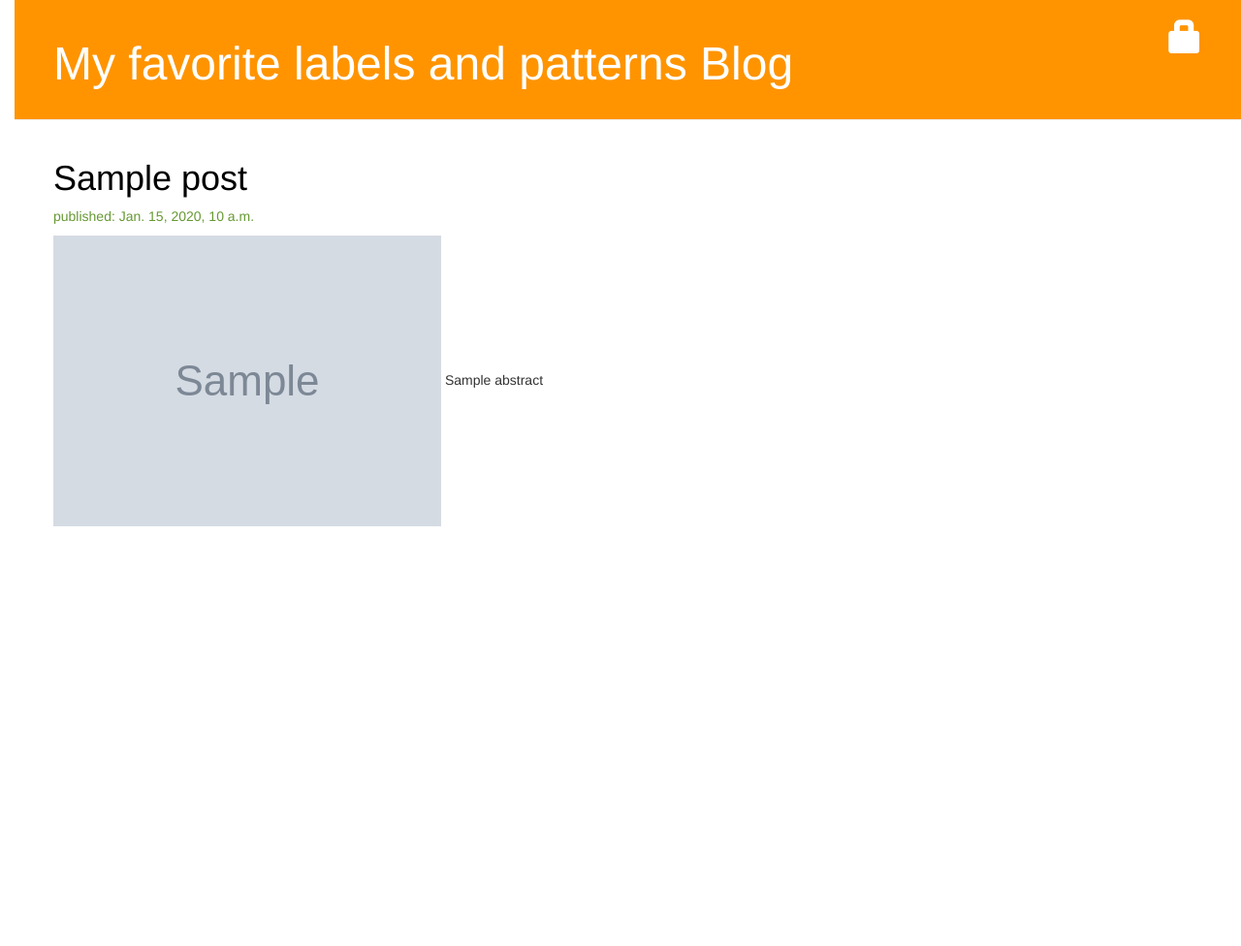
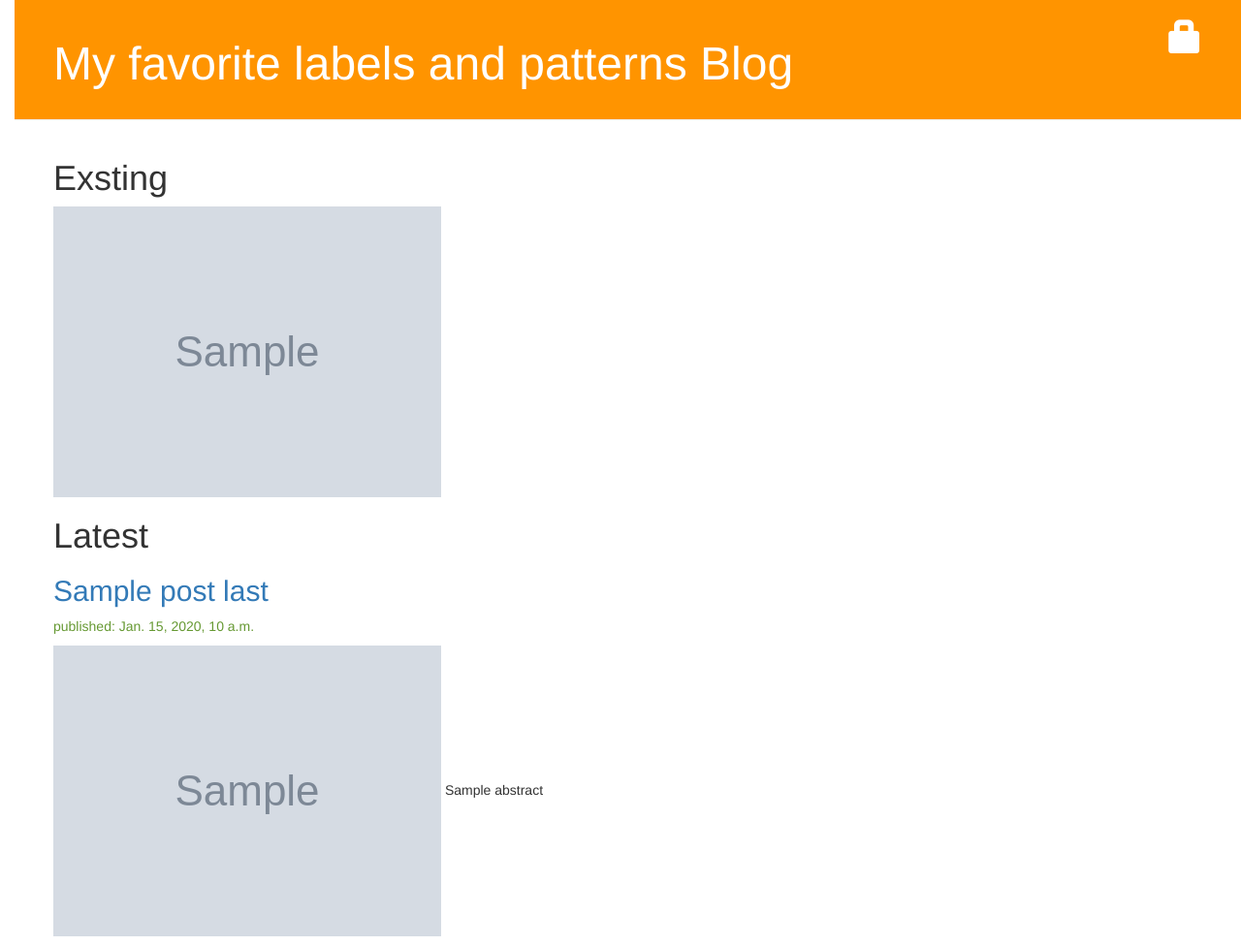
Before and after one commit to JsilverPi/my-first-blog, a Django app: template proj1/blog/templates/blog/post_list.html in a window 1280 px wide. Shown: the whole page at 97% size. Before the commit the page ends 543 px from the top, so only its background shows below. Run offline with Django 3.2, Linux system fonts and the light colour scheme; the template is opened without the code that fills it: most values are stand-ins (such as "Sample title", 1, 10 or a date in 2020); grey boxes marked "Sample" are stand-in pictures; some libraries are stand-ins or nearby versions.

Commit message:
modify 0908

```diff
--- a/proj1/blog/templates/blog/base.html
+++ b/proj1/blog/templates/blog/base.html
@@ -1,7 +1,7 @@
 {% load static %}
 <html>
 <head>
-<title>base</title>
+<title>fi.pythonanyware.com</title>
 <link rel="stylesheet" href="//maxcdn.bootstrapcdn.com/bootstrap/3.2.0/css/bootstrap.min.css">
 <link rel="stylesheet" href="//maxcdn.bootstrapcdn.com/bootstrap/3.2.0/css/bootstrap-theme.min.css">
 
--- a/proj1/blog/templates/blog/post_list.html
+++ b/proj1/blog/templates/blog/post_list.html
@@ -5,21 +5,39 @@
   <div class="content_container">
    <div class="row">
     <div class="col-mod-8" >
+   <h1>Exsting</h1>
   {% for post in posts  %}
+<!--
+
     <div class="post">
       <h1><a href="{% url 'post_detail' pk=post.pk %}">{{post.title}}</a></h1>
       <div class="date">
          <p>published: {{ post.published_date}} </p>
       </div>
       <p>
+-->
       <a  href="{% url 'post_detail' pk=post.pk %}">
       <img src="/static/ic-{{post.file_name}}" %}" >
       </a>
-      {{post.abstract|linebreaksbr}}
+<!--
+        {{post.abstract|linebreaksbr}}
       </p>
-      <br>
     </div>
+-->
   {% endfor %}
+
+<div class="post">
+<h1>Latest</h1>
+      <h2><a href="{% url 'post_detail' pk=post_last.pk %}">{{post_last.title}}</a></h2>
+      <div class="date">
+         <p>published: {{ post_last.published_date}} </p>
+      </div>
+      <p>
+      <a  href="{% url 'post_detail' pk=post_last.pk %}">
+      <img src="/static/ic-{{post_last.file_name}}" %}" >
+      </a>
+        {{post_last.abstract|linebreaksbr}}
+</div>
      </div>
     </div>
    </div>
--- a/proj1/blog/views.py
+++ b/proj1/blog/views.py
@@ -10,7 +10,8 @@ from  django.shortcuts import redirect
 
 def post_list(request):
   posts=Post_M.objects.filter(published_date__lte=timezone.now()).order_by('published_date')
-  return  render(request,'blog/post_list.html',{'posts': posts})
+  post_last=Post_M.objects.order_by('published_date').last()
+  return  render(request,'blog/post_list.html',{'posts': posts, 'post_last':post_last})
 
 def post_detail(request,pk):
   post=get_object_or_404(Post_M,pk=pk)
```
